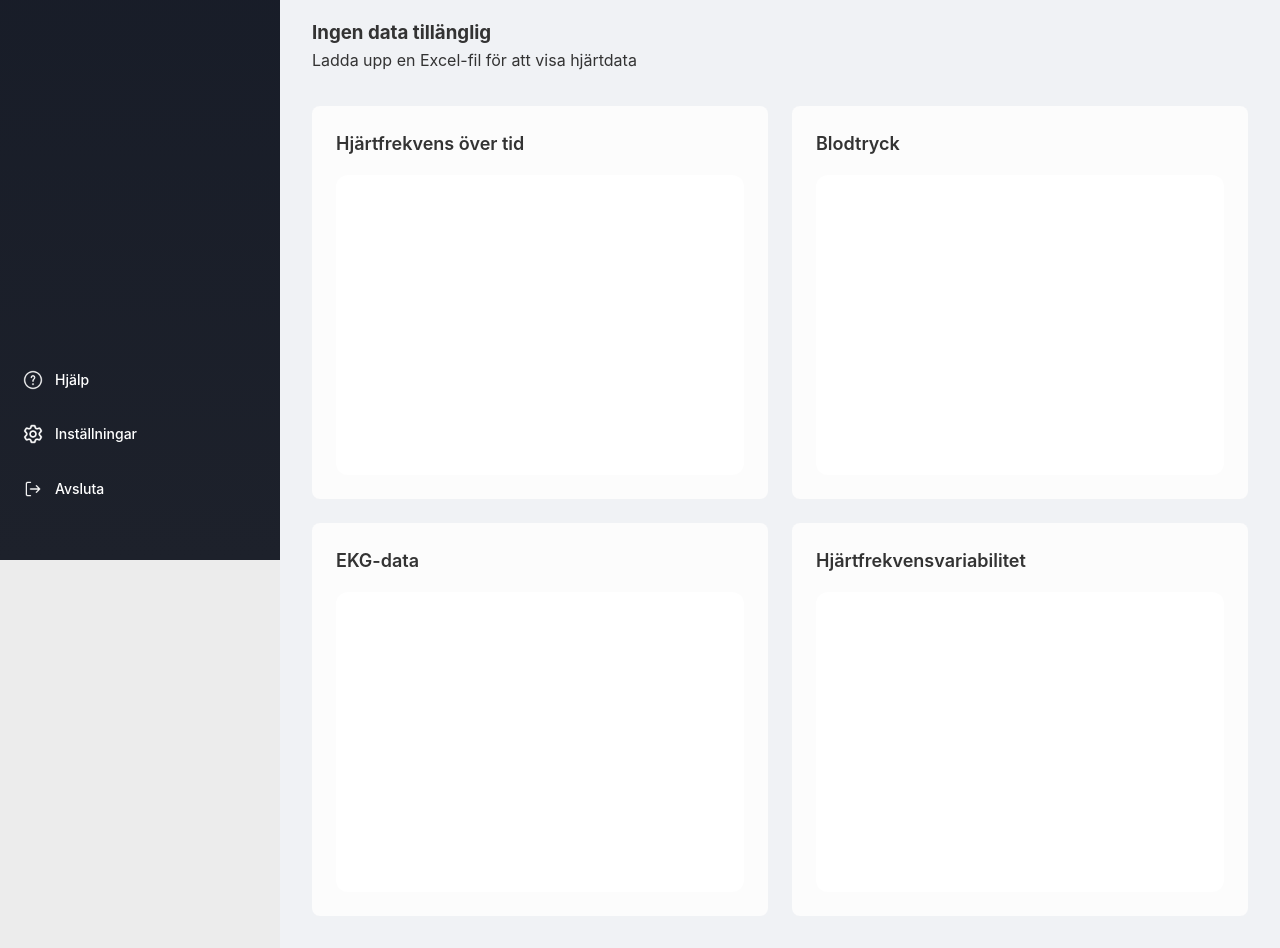
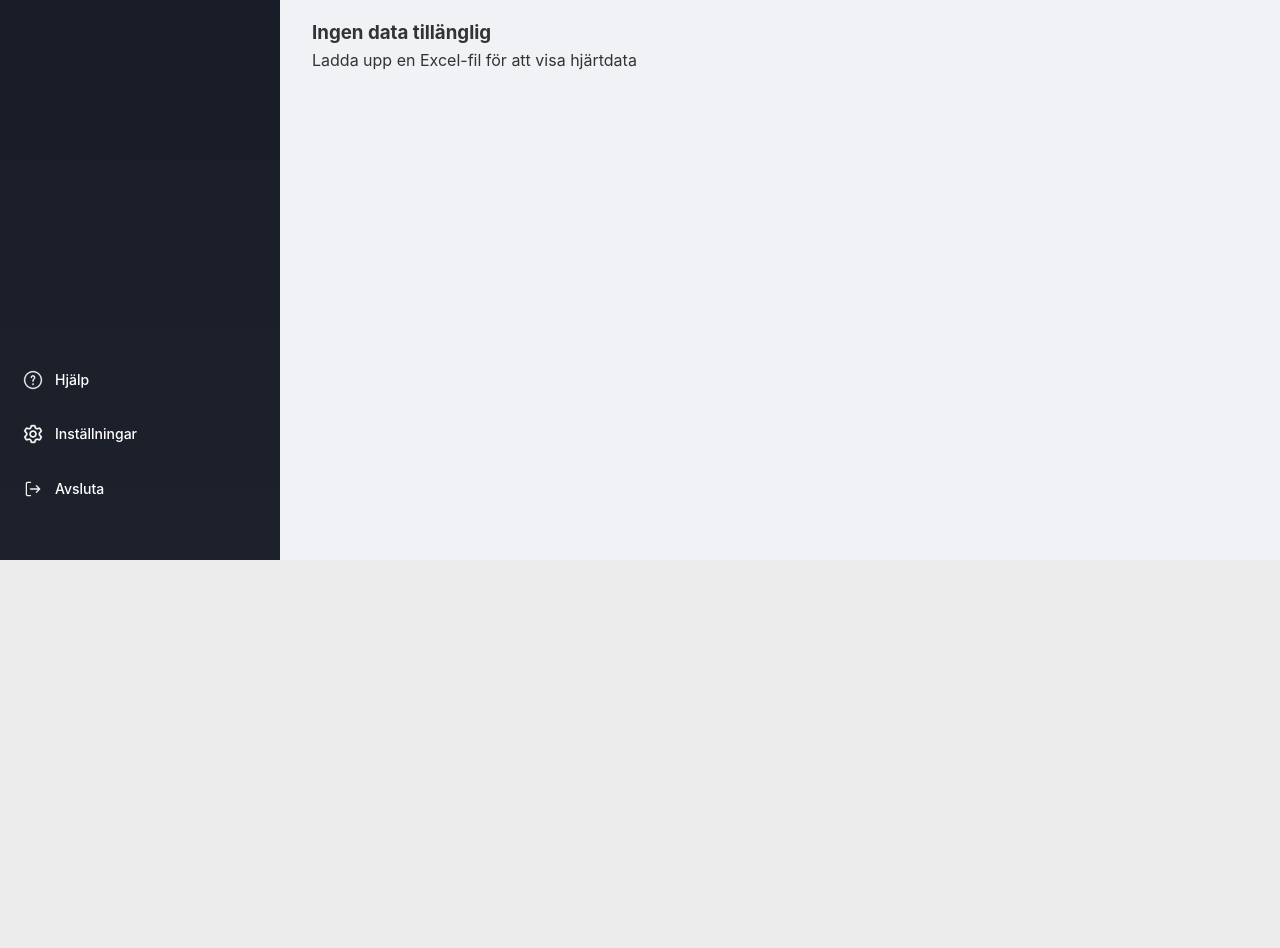
Before and after one commit to oldmarkdesigns/mmdcare, a website: page public/heart.html in a window 1280 px wide. Shown: the part 240-1188 px from the top of the page. After the commit the page ends 800 px from the top, so only its background shows below. Drawn offline with nearby package versions, Linux system fonts and the light colour scheme.

Commit message:
Remove static chart cards completely
- Remove all 4 static chart cards (Hjärtfrekvens över tid, Blodtryck, EKG-data, Hjärtfrekvensvariabilitet)
- Keep only the single dynamic-metrics-container
- No static elements remain on heart page
- Completely dynamic system based on Excel data only

```diff
--- a/public/heart.html
+++ b/public/heart.html
@@ -89,40 +89,6 @@
                 <!-- Cards will be dynamically created here based on Excel data -->
             </div>
 
-            <!-- Health Data Charts -->
-            <div class="charts-grid">
-                <!-- Heart Rate Chart -->
-                <div class="chart-card card-animate">
-                    <h3 class="chart-title">Hjärtfrekvens över tid</h3>
-                    <div class="chart-container">
-                        <canvas id="heartRateChart"></canvas>
-                    </div>
-                </div>
-
-                <!-- Blood Pressure Chart -->
-                <div class="chart-card card-animate">
-                    <h3 class="chart-title">Blodtryck</h3>
-                    <div class="chart-container">
-                        <canvas id="bloodPressureChart"></canvas>
-                    </div>
-                </div>
-
-                <!-- ECG Data Chart -->
-                <div class="chart-card card-animate">
-                    <h3 class="chart-title">EKG-data</h3>
-                    <div class="chart-container">
-                        <canvas id="ecgChart"></canvas>
-                    </div>
-                </div>
-
-                <!-- Heart Rate Variability Chart -->
-                <div class="chart-card card-animate">
-                    <h3 class="chart-title">Hjärtfrekvensvariabilitet</h3>
-                    <div class="chart-container">
-                        <canvas id="hrvChart"></canvas>
-                    </div>
-                </div>
-            </div>
         </main>
     </div>
     <script src="script.js"></script>
```
